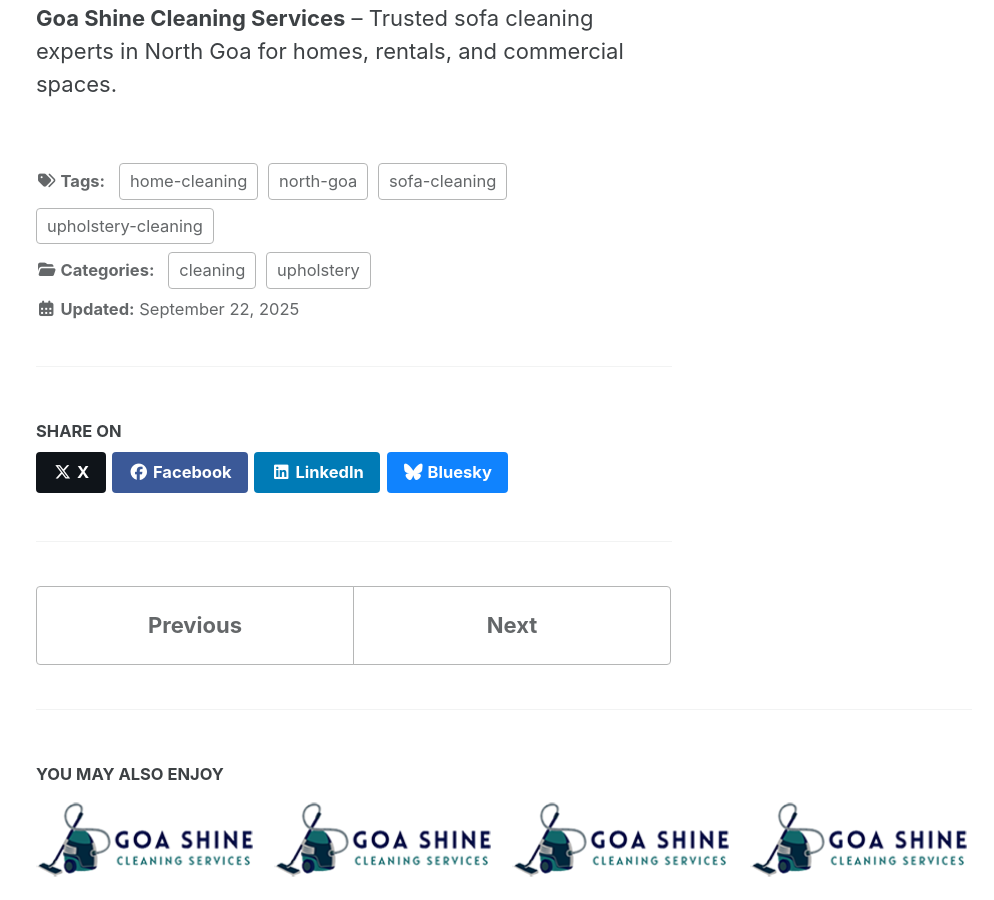
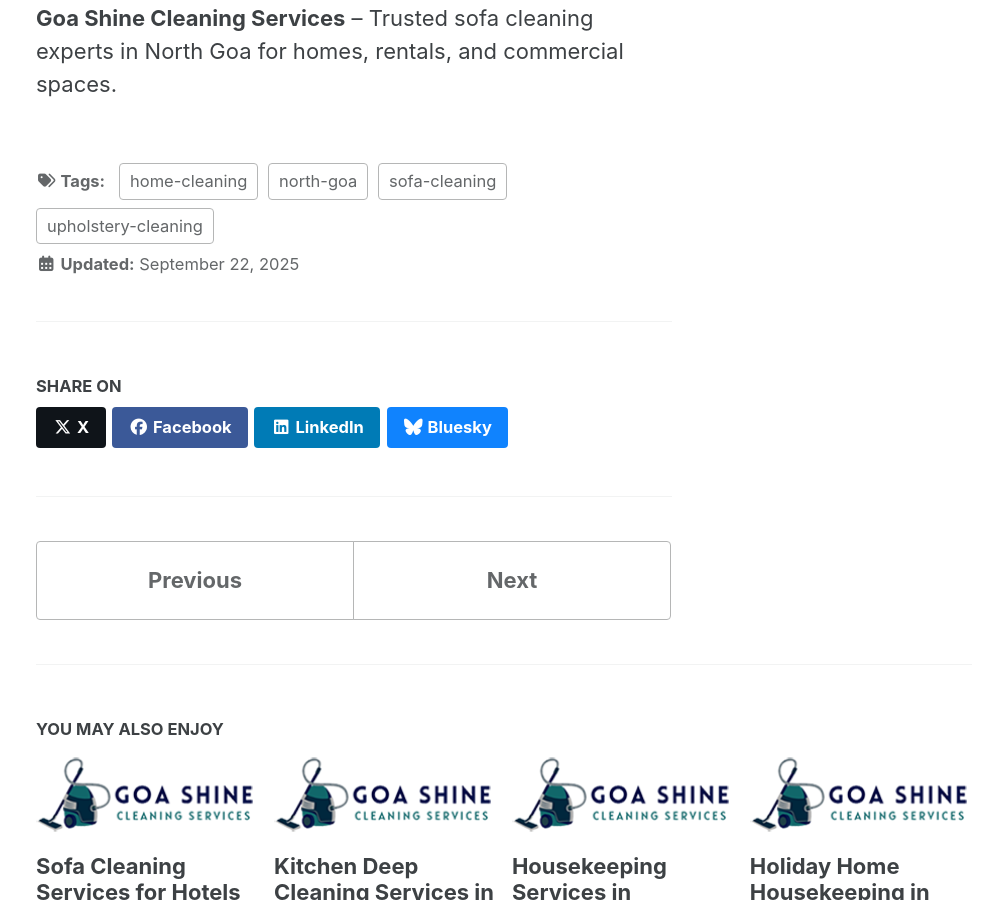
Before and after one commit to goashinecs/goashinecs, a Jekyll site: the page built from _posts/2025-09-22-sofa-cleaning-services-north-goa.md, in a window 1280 px wide and 900 px high, scrolled down 3141 px. Shown: the whole window, without its empty margins (286-1280 px from the left). Built offline with Jekyll 4.4.1, drawn with Linux system fonts in a browser that asks for light colours; cached includes are drawn as plain includes.

Commit message:
Update 2025-09-22-sofa-cleaning-services-north-goa.md

```diff
--- a/_posts/2025-09-22-sofa-cleaning-services-north-goa.md
+++ b/_posts/2025-09-22-sofa-cleaning-services-north-goa.md
@@ -3,7 +3,6 @@ layout: single
 title: "Sofa Cleaning Services in North Goa"
 date: 2025-09-22
 author: Goa Shine Cleaning Services
-categories: [cleaning, upholstery]
 tags: [sofa-cleaning, north-goa, upholstery-cleaning, home-cleaning]
 excerpt: "Expert sofa and upholstery cleaning services across North Goa for homes, rentals, hotels, and offices."
 header:
```
